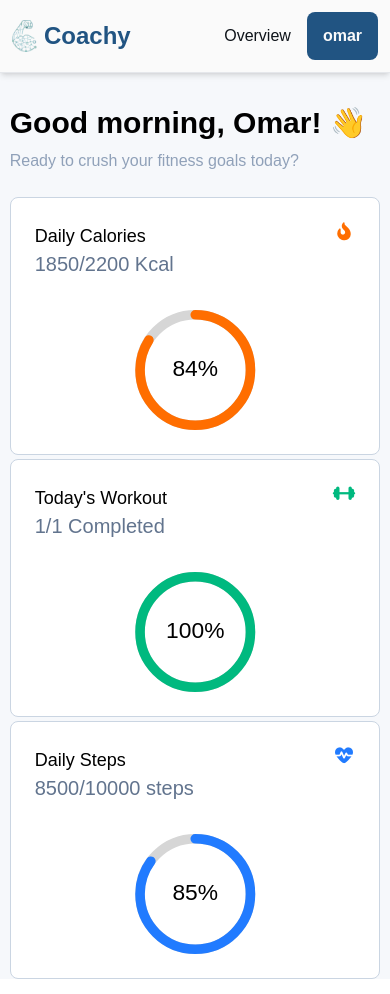
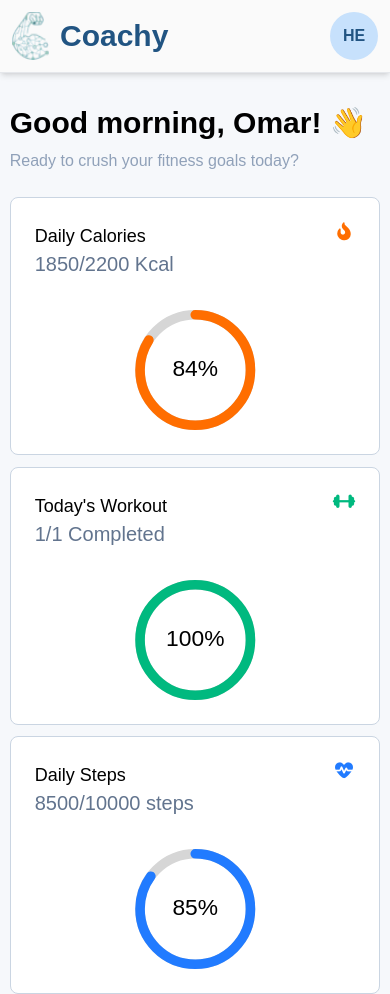
Before and after one commit to Omar-205/React-project, a React (Vite) app: page /dashboard in a window 390 px wide. Built offline with nearby package versions, Linux system fonts and the light colour scheme; a web font is replaced by a local one.

Commit message:
small bugs fixed

```diff
--- a/src/App.tsx
+++ b/src/App.tsx
@@ -8,9 +8,7 @@ function App() {
   setMyTheme(Theme.Light);
 
   return (
-    // <div className=" bg-primary dark:bg-primary-dark 100 min-h-screen flex items-center justify-center" >
-    //   <h1 className="heading">Hello, World!</h1>
-    // </div>
+
     <>
       <TraineePageLayout />
 
--- a/src/components/Dashboard.tsx
+++ b/src/components/Dashboard.tsx
@@ -1,10 +1,7 @@
-import { CircularProgressbar, buildStyles  } from "react-circular-progressbar";
 import "react-circular-progressbar/dist/styles.css";
-import { ProgressBar } from "./ProgressBar";
 import RoundedProgressBar from "./RoundedProgressBar";
 import { useTheme } from "../contexts/Theme/ThemeContext";
 
-const percentage = 66;
 
 
 export default function Dashboard() {
@@ -14,7 +11,7 @@ export default function Dashboard() {
     return <div className="max-w-[1000px] md:min-w-[55vw] min-w-[95vw] bg-transparent mt-8">
         <h3 className="font-bold text-3xl md:text-4xl mb-2 dark:text-[#f1f5f9]">Good morning, Omar! 👋</h3>
         <p className="text-slate-400 mb-6 dark:text-[#94a3b8]">Ready to crush your fitness goals today?</p>
-        <div className="grid grid-cols-1 sm:grid-cols-2 lg:grid-cols-3 gap-x-[1vw] gap-y-[1vw]">
+        <div className="grid grid-cols-1 sm:grid-cols-2 lg:grid-cols-3 gap-x-[1vw] gap-y-[3vw]">
 
             <RoundedProgressBar title="Daily Calories" total={2200} progress={1850}
             type={"Kcal"} color="#FF6E00"
@@ -24,7 +21,7 @@ export default function Dashboard() {
             type={"Completed"} color="#00B97F"
             svg={<i className="fa-solid fa-dumbbell" style={{color:"#00B97F"}}></i>}
             />
-            <div className="md:max-lg:col-span-full">
+            <div className="sm:max-lg:col-span-full">
                 <RoundedProgressBar title="Daily Steps" total={10000} progress={8500}
                 type={"steps"} color="#217BFF"
                 svg={<i className="fa-solid fa-heart-pulse" style={{color:"#217BFF"}}></i>}
--- a/src/components/Navbar.tsx
+++ b/src/components/Navbar.tsx
@@ -6,8 +6,7 @@ import { NavLink } from "react-router-dom";
 
 function Navbar({ buttonLabel, secondButtonLabel, isLandingPage }: { buttonLabel: string, secondButtonLabel?: string, isLandingPage?: boolean }) {
   // const { username, isAuthenticated, logout } = useAuth();
-  // eslint-disable-next-line @typescript-eslint/no-unused-vars
-  const [isAuthenticated, setAuth] = useState(false);
+  const [isAuthenticated, setAuth] = useState(true);
   const [menuOpen, setMenuOpen] = useState(false);
   const navigate = useNavigate();
   const username = "Hazem Emad";
@@ -30,8 +29,8 @@ function Navbar({ buttonLabel, secondButtonLabel, isLandingPage }: { buttonLabel
           onClick={() => navigate("/")}
           className="flex items-center cursor-pointer"
         >
-          <img src="src/assets/Logo.png" alt="Logo" className="w-8 h-8" />
-          <span className=" text-primary text-2xl md:text-3xl xl:text-4xl font-bold dark:text-white">Coachy</span>
+          <img src="src/assets/Logo.png" alt="Logo" className="w-12 h-12" />
+          <span className=" text-primary text-3xl font-bold dark:text-white">Coachy</span>
         </div>
         {/* Right side */}
         <div className="flex items-center gap-6">
--- a/src/layout/TraineePageLayout.tsx
+++ b/src/layout/TraineePageLayout.tsx
@@ -8,11 +8,12 @@ import Profile from "../components/Profile";
 export default function TraineePageLayout() {
     const [hideMenu, setHideMenu] = useState(true); //true by default
     return <div className="bg-[#F6F8FB] dark:bg-secondary-dark w-full min-h-dvh">
-        <Navbar buttonLabel="omar" isLandingPage={false}/>
+        <Navbar buttonLabel="Omar Ahmed" />
         {/* // breakpoint is md */}
         <div className="flex mx-auto justify-center gap-[2vw] px-[5vw]">
             <OptionsMenu hideMenu={hideMenu} setHideMenu={setHideMenu}/>
             {hideMenu && (<Routes>
+                {/* <Route path="/" element={<Navigate to={"/dashboard"} />}/> */}
                 <Route path="/dashboard" element={<Dashboard />}/>
                 <Route path="/profile" element={<Profile />}/>
                 <Route path="*" element={<Navigate to={'/'} />}/>
```
